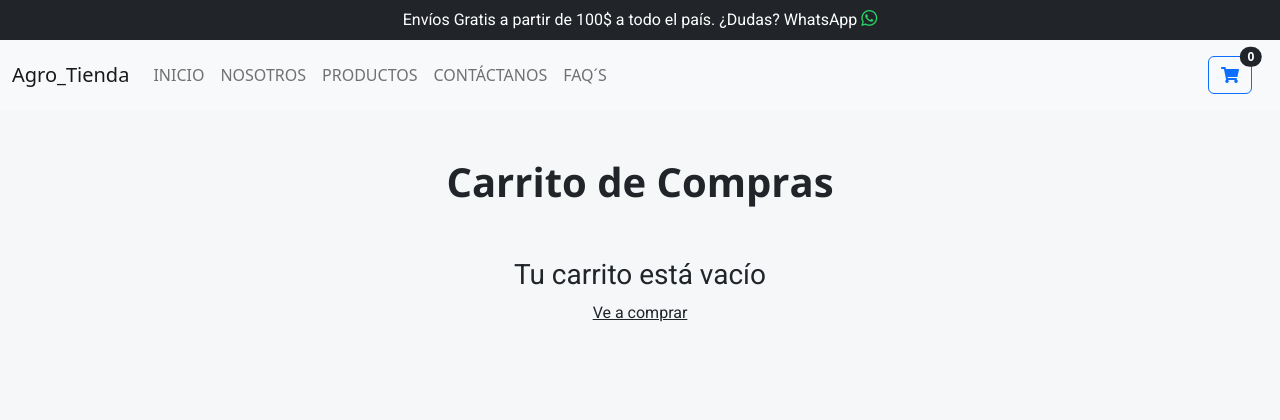
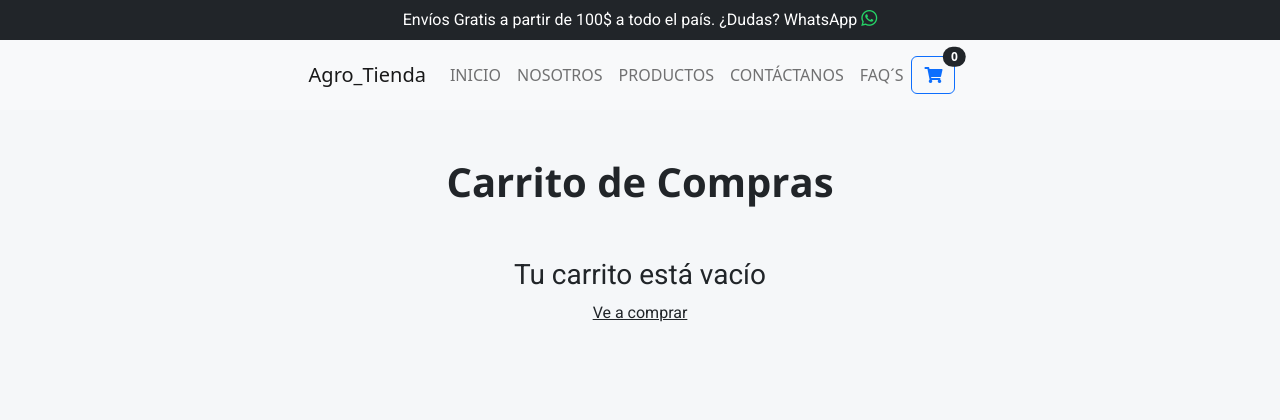
Before and after one commit to junior-r/Agro_Tienda, a Django app: page /productos/cart/ in a window 1280 px wide. Shown: the top 420 px of the page. Run offline with Django 4.2, Linux system fonts and the light colour scheme; data that the repository does not hold is empty; some libraries are stand-ins or nearby versions; some web fonts are replaced.

Commit message:
Centado de items en el navbar

```diff
--- a/Users/templates/users/base.html
+++ b/Users/templates/users/base.html
@@ -22,13 +22,13 @@
                 <a href="https://api.whatsapp.com/send?phone=584122656008&text=hola" class="text-reset text-decoration-none">WhatsApp <span class="icon-whatsapp"></span></a></p>
         </nav>
         <nav class="navbar navbar-expand-lg bg-light navbar-2">
-            <div class="container-fluid">
+            <div class="container-fluid justify-content-center">
                 <a class="navbar-brand" href="#">Agro_Tienda</a>
                 <button class="navbar-toggler" type="button" data-bs-toggle="collapse" data-bs-target="#navbarSupportedContent" aria-controls="navbarSupportedContent" aria-expanded="false" aria-label="Toggle navigation">
                     <span class="navbar-toggler-icon"></span>
                 </button>
-                <div class="collapse navbar-collapse" id="navbarSupportedContent">
-                    <ul class="navbar-nav me-auto mb-2 mb-lg-0">
+                <div class="collapse navbar-collapse justify-content-center flex-grow-0" id="navbarSupportedContent">
+                    <ul class="navbar-nav mb-2 mb-lg-0">
                         <li class="nav-item">
                             <a class="nav-link" href="{% url 'home' %}">INICIO</a>
                         </li>
```
